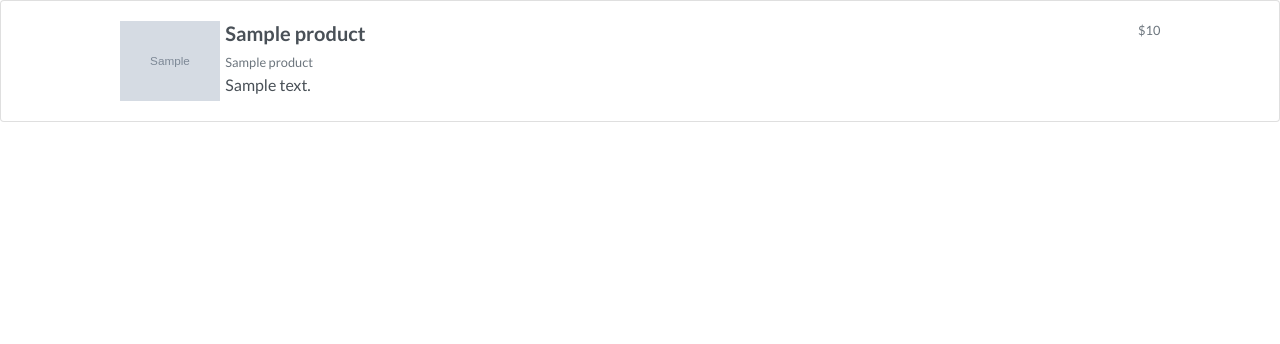
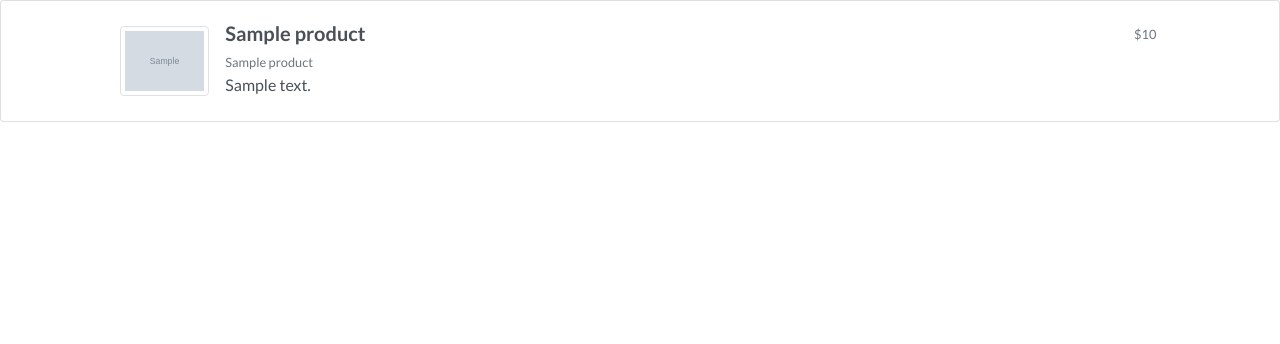
Before and after one commit to nadaj/-food, a Django app: template food/templates/products_list.html in a window 1280 px wide. Shown: the part 76-420 px from the top of the page. Run offline with Django 3.2, Linux system fonts and the light colour scheme; the template is opened without the code that fills it: most values are stand-ins (such as "Sample title", 1, 10 or a date in 2020); grey boxes marked "Sample" are stand-in pictures; some libraries are stand-ins or nearby versions.

Commit message:
Image thumbnail and price alignment fix

```diff
--- a/food/templates/products_list.html
+++ b/food/templates/products_list.html
@@ -10,7 +10,8 @@
             <div class="d-flex row">
                 <div class="col-12 col-md-1 offset-lg-1 p-2 align-self-center textcenter">
                     <a href="/products/{{ product.id }}">
-                        <img name="product-img" width="100%" id="product-img" src="{{product.image}}" alt="No image."/>
+                        <img class="img-fluid img-thumbnail" name="product-img" width="100%"
+                             src="{{product.image}}" alt="No image."/>
                     </a>
                 </div>
                 <div class="col-12 col-md-9 offset-md-1 offset-lg-0 p-2 w-100">
@@ -19,11 +20,11 @@
                             <h5 id="product-name" class="mb-1">{{product.name}}</h5>
                         </a>
                         {% if product.price %}
-                        <small class="text-muted">
+                        <small class="text-muted p-1">
                             ${{ product.price }}
                         </small>
                         {% else %}
-                        <small class="text-muted error-red">
+                        <small class="text-muted error-red p-1">
                             Out-of-stock
                         </small>
                         {% endif %}
```
